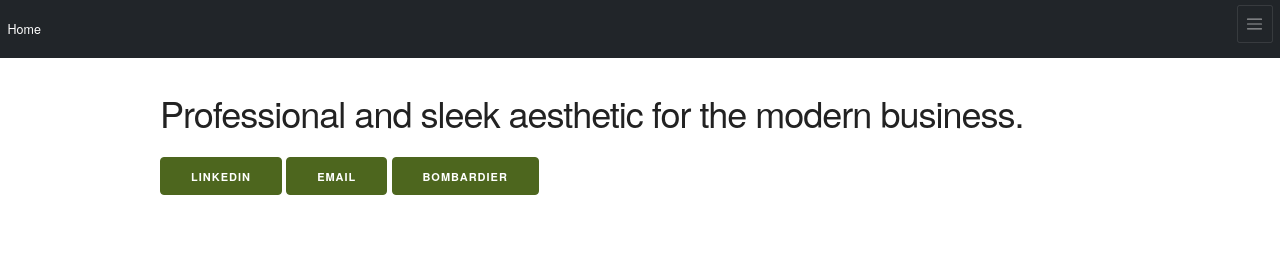
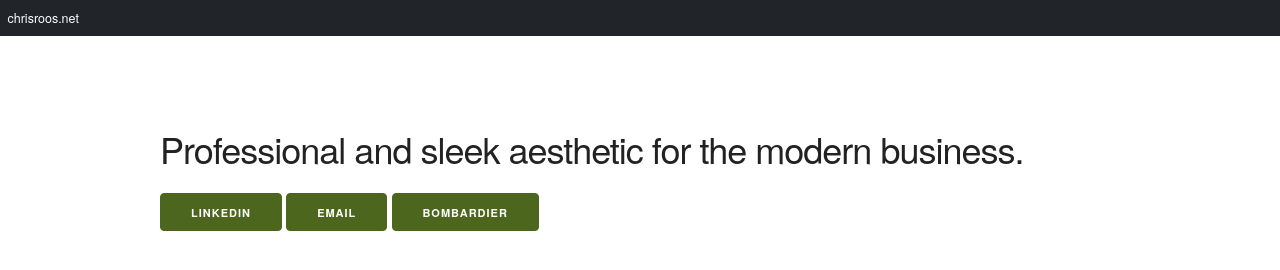
Before and after one commit to cpr2mc/cpr2mc.github.io, a plain HTML site: page index.html in a window 1280 px wide. Drawn offline with nearby package versions, Linux system fonts and the light colour scheme.

Commit message:
working on navbar

```diff
--- a/index.html
+++ b/index.html
@@ -14,14 +14,13 @@
 </head>
 
 <body>
-  <nav class="navbar fixed-top navbar-dark bg-dark">
+  <nav class="navbar navbar-dark bg-dark">
     <div class="container-fluid">
-        <a class="navbar-brand" href="#">Home</a>
-        <button class="navbar-toggler" type="button" data-bs-toggle="collapse" data-bs-target="#navbarNavAltMarkup" aria-controls="navbarNavAltMarkup" aria-expanded="false" aria-labe="Toggle navigation">
-            <span class="navbar-toggler-icon"></span>
-        </button>
+        <a class="navbar-brand" href="#">chrisroos.net</a>
     </div>
   </nav>
+
+
   <div class="container">
     <section class="header"></section>
     <h3 class="title">Professional and sleek aesthetic for the modern business.</h2>
@@ -31,6 +30,7 @@
 
   </div>
 
+
   <script src="https://cdn.jsdelivr.net/npm/bootstrap@5.1.3/dist/js/bootstrap.bundle.min.js" integrity="sha384-ka7Sk0Gln4gmtz2MlQnikT1wXgYsOg+OMhuP+IlRH9sENBO0LRn5q+8nbTov4+1p" crossorigin="anonymous"></script>
 </body>
 </html>
```
